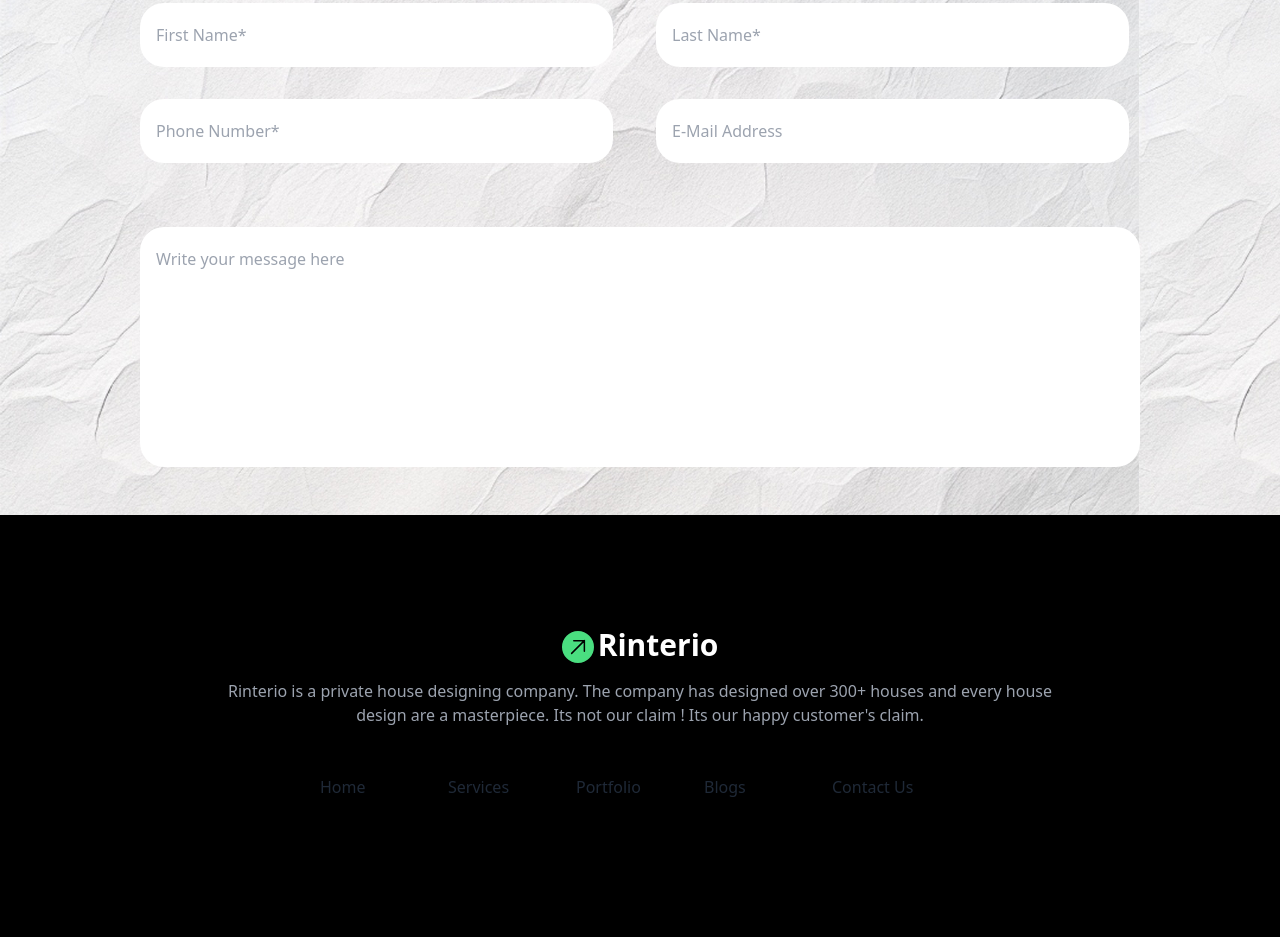
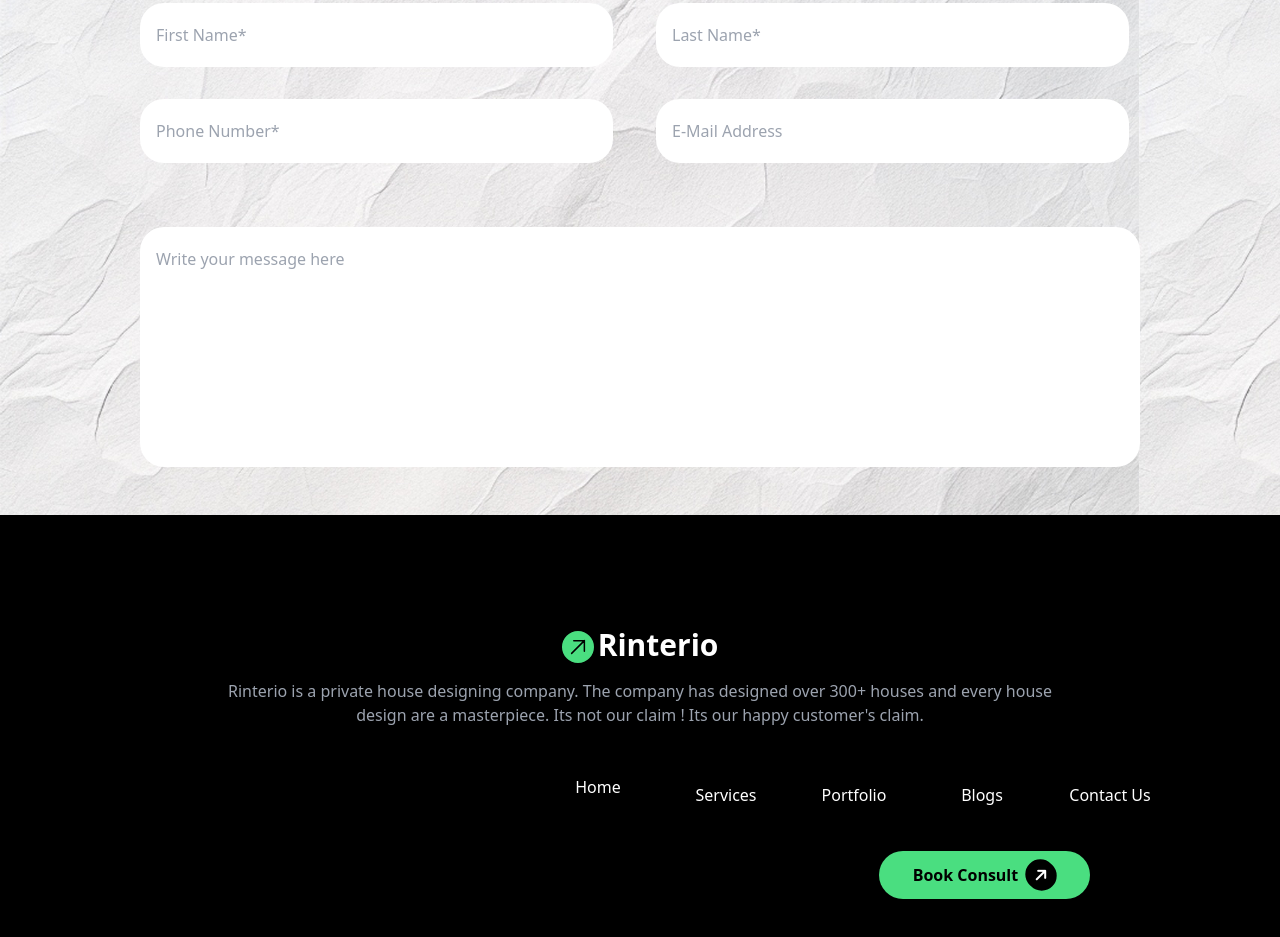
Before and after one commit to amritodey1100/assignment---3, a plain HTML site: page index.html in a window 1280 px wide. Shown: the part 2621-3558 px from the top of the page. Drawn offline with nearby package versions, Linux system fonts and the light colour scheme.

Commit message:
completed full project

```diff
--- a/index.html
+++ b/index.html
@@ -138,7 +138,7 @@
             </div>
         </section>
         <section>
-            <div class="paper h-[836px] w-full">
+            <div class="paper h-[1130px] lg:h-[836px] w-full">
                 <div class="w-[327px] lg:w-full h-[180px] items-center text-center pt-[100px] ml-7">
                     <button class="text-black mt-4 font-semibold bg-green-300 pl-4 py-3 pr-4 pt-2 rounded-3xl lg:ml-0 items-center">
                         <i class="lg:ml-1 lg:p-2 fa-solid fa-arrow-right"></i>Let's Connect</button>
@@ -159,22 +159,22 @@
             </div>
         </section>
     </main>
-    <footer class="w-full h-[500px] bg-black">
+    <footer class=" lg:w-full h-[680px] lg:h-[500px] bg-black">
         <div class="text-center pt-28">
             <h3 class="flex justify-center text-3xl text-white font-bold"> <span class="bg-green-400 text-black mt-1 mr-1 p-1 rounded-3xl -rotate-45"><svg xmlns="http://www.w3.org/2000/svg" fill="none" viewBox="0 0 24 24" stroke-width="1.5" stroke="currentColor" class="size-6">
                 <path stroke-linecap="round" stroke-linejoin="round" d="M13.5 4.5 21 12m0 0-7.5 7.5M21 12H3" />
               </svg></span>Rinterio</h3>
-            <p class="text-gray-400 pt-4">Rinterio is a private house designing company. The company has designed over 300+ houses and every house <br> design are a masterpiece. Its not our claim ! Its our happy customer's claim.</p>
+            <p class="text-gray-400 pt-4 mx-10">Rinterio is a private house designing company. The company has designed over 300+ houses and every house <br> design are a masterpiece. Its not our claim ! Its our happy customer's claim.</p>
         </div>
-        <div class="grid grid-cols-1 lg:grid-cols-5 lg:w-3/6 pt-12 mx-auto">
-            <a href="">Home</a>
-            <a href="">Services</a>
-            <a href="">Portfolio</a>
-            <a href="">Blogs</a>
-            <a href="">Contact Us</a>
+        <div class="grid grid-cols-1 lg:grid-cols-5 lg:w-3/6 pt-12 ml-0 lg:ml-[534px] text-center">
+            <a href="" class="text-white">Home</a>
+            <a href="" class="text-white pt-2">Services</a>
+            <a href="" class="text-white pt-2">Portfolio</a>
+            <a href="" class="text-white pt-2">Blogs</a>
+            <a href="" class="text-white pt-2">Contact Us</a>
         </div>
-        <div>
-
+        <div class="flex justify-center lg:justify-normal">
+            <button class="p-2 px-3 bg-green-400 rounded-3xl font-bold text-black ml-0 lg:ml-[879px] mt-11 w-[311px] lg:w-[211px] items-center" >Book Consult <i class="ml-1 bg-black text-white p-2 rounded-3xl -rotate-45 fa-solid fa-arrow-right"></i></button>
         </div>
     </footer>
 </body>
```
